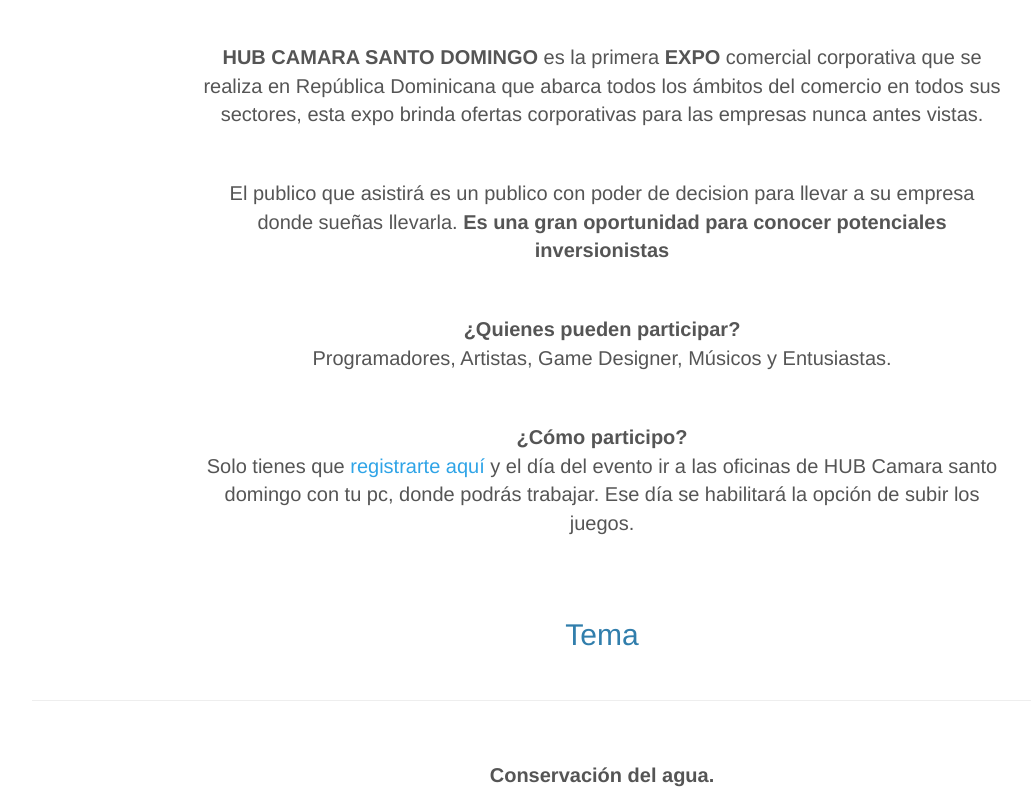
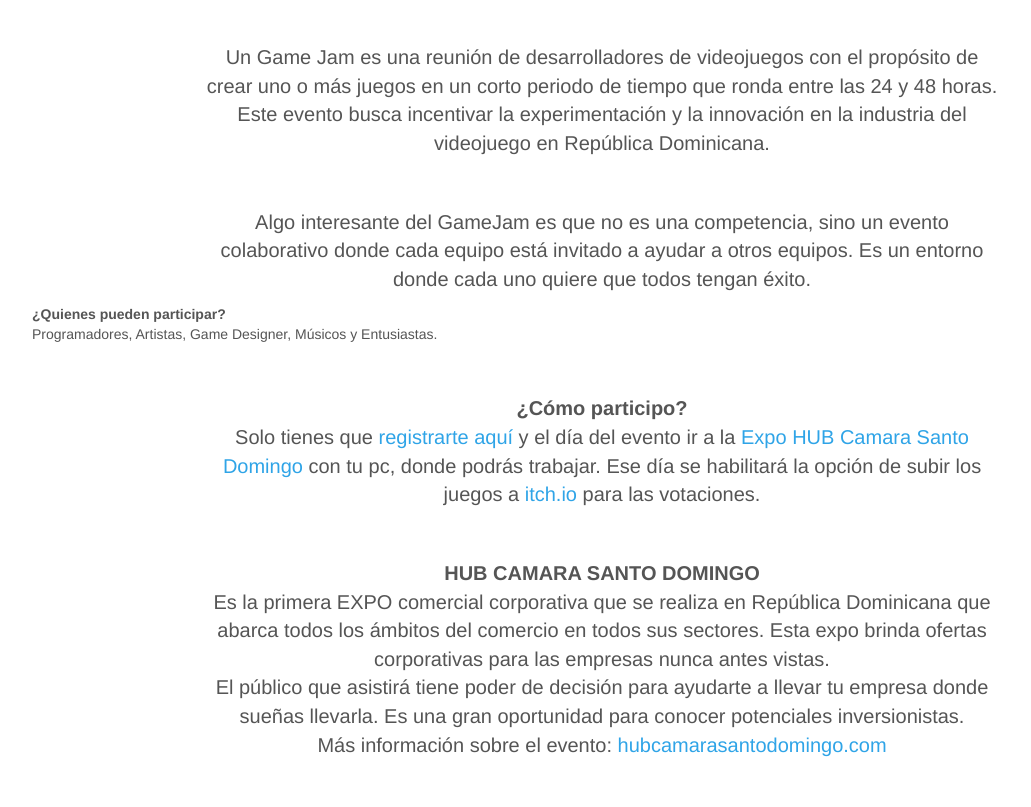
Before and after one commit to eatskolnikov/jams, a plain HTML site: page hubgamejam/index.html in a window 1280 px wide. Shown: the part 802-1609 px from the top of the page, without its empty margins (38-1069 px from the left). Drawn offline with nearby package versions, Linux system fonts and the light colour scheme.

Commit message:
fixed text

```diff
--- a/hubgamejam/index.html
+++ b/hubgamejam/index.html
@@ -75,12 +75,20 @@
 							<h2 class="text-center section-heading">Crea un juego en 36 horas</h2>
 						</div>
 						<p class="paragraph text-center">
-						<b>HUB CAMARA SANTO DOMINGO</b> es la primera <b>EXPO</b> comercial corporativa que se realiza en República Dominicana que abarca todos los ámbitos del comercio en todos sus sectores, esta expo brinda ofertas corporativas para las empresas nunca antes vistas.</p>
-						<p class="paragraph text-center">El publico que asistirá es un publico con poder de decision para llevar a su empresa donde sueñas llevarla. <b>Es una gran oportunidad para conocer potenciales inversionistas</b></p>
+						Un Game Jam es una reunión de desarrolladores de videojuegos con el propósito de crear uno o más juegos en un corto periodo de tiempo que ronda entre las 24 y 48 horas. Este evento busca incentivar la experimentación y la innovación en la industria del videojuego en República Dominicana.</p>
 						<p class="paragraph text-center">
-						<b>¿Quienes pueden participar?</b><br/>Programadores, Artistas, Game Designer, Músicos y Entusiastas.</p>
-						<p class="paragraph text-center"><b>¿Cómo participo?</b><br/>
-						Solo tienes que <a href="http://goo.gl/forms/b9mOUWchCp">registrarte aquí</a> y el día del evento ir a las oficinas de HUB Camara santo domingo con tu pc, donde podrás trabajar. Ese día se habilitará la opción de subir los juegos.
+						Algo interesante del GameJam es que no es una competencia, sino un evento colaborativo donde cada equipo está invitado a ayudar a otros equipos. Es un entorno donde cada uno quiere que todos tengan éxito.</p>
+						<b>¿Quienes pueden participar?</b>
+						<br/>Programadores, Artistas, Game Designer, Músicos y Entusiastas.</p>
+						<p class="paragraph text-center">
+						<b>¿Cómo participo?</b><br/>
+						Solo tienes que <a href="http://goo.gl/forms/b9mOUWchCp">registrarte aquí</a> y el día del evento ir a la <a href="http://hubcamarasantodomingo.com">Expo HUB Camara Santo Domingo</a> con tu pc, donde podrás trabajar. Ese día se habilitará la opción de subir los juegos a <a href="http://itch.io/jam/hackathon-hub-gamejam">itch.io</a> para las votaciones.
+						</p>
+						<p class="paragraph text-center">
+						<b>HUB CAMARA SANTO DOMINGO</b><br/>
+						Es la primera EXPO comercial corporativa que se realiza en República Dominicana que abarca todos los ámbitos del comercio en todos sus sectores. Esta expo brinda ofertas corporativas para las empresas nunca antes vistas.<br/>
+						El público que asistirá tiene poder de decisión para ayudarte a llevar tu empresa donde sueñas llevarla. Es una gran oportunidad para conocer potenciales inversionistas.<br/>
+						Más información sobre el evento: <a href="http://hubcamarasantodomingo.com">hubcamarasantodomingo.com</a>
 						</p>
 					</div>
 				</div>
```
